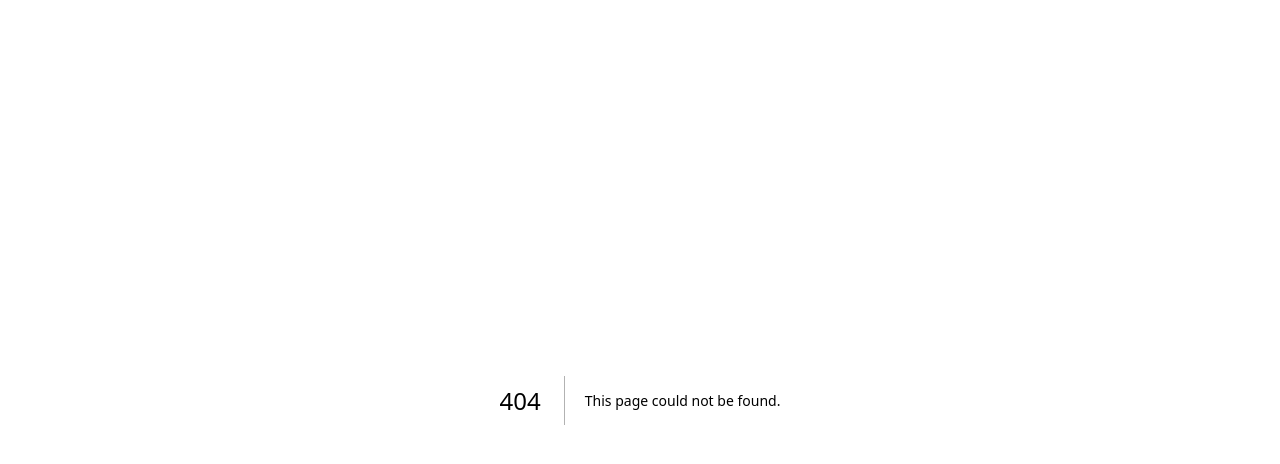
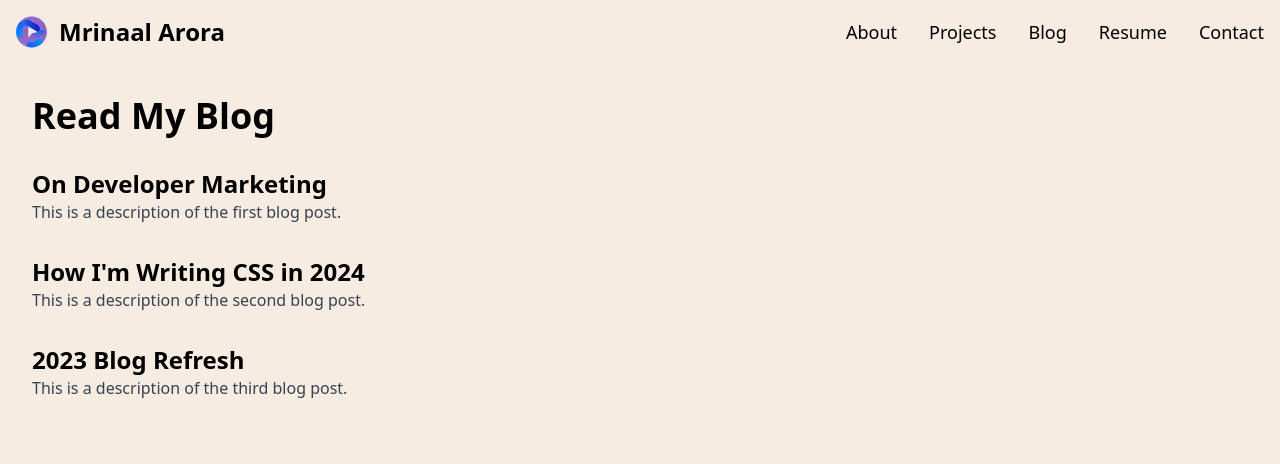
Before and after one commit to aroramrinaal/my-portfolio, a Next.js app: page /blog in a window 1280 px wide. Before the commit this address had no page. Shown: the top 464 px of the page. Built offline with nearby package versions, Linux system fonts and the light colour scheme.

Commit message:
ft: adding the blog page.

```diff
--- /dev/null
+++ b/src/pages/blog/index.tsx
@@ -0,0 +1,40 @@
+import React from 'react';
+import Link from 'next/link';
+import Navbar from '@/components/Navbar';
+
+interface BlogPost {
+  id: string;
+  title: string;
+  description: string;
+}
+
+const blogPosts: BlogPost[] = [
+  { id: '1', title: 'On Developer Marketing', description: 'This is a description of the first blog post.' },
+  { id: '2', title: 'How I\'m Writing CSS in 2024', description: 'This is a description of the second blog post.' },
+  { id: '3', title: '2023 Blog Refresh', description: 'This is a description of the third blog post.' },
+];
+
+const Blog: React.FC = () => {
+  return (
+    <div className="flex flex-col min-h-screen bg-linen">
+      <Navbar />
+      <div className="flex-grow p-8">
+        <h1 className="text-4xl font-bold mb-8">Read My Blog</h1>
+        <ul>
+          {blogPosts.map((post) => (
+            <li key={post.id} className="mb-8">
+              <Link href={`/blog/${post.id}`}>
+                <a className="text-2xl font-semibold text-black hover:underline">
+                  {post.title}
+                </a>
+              </Link>
+              <p className="text-gray-700">{post.description}</p>
+            </li>
+          ))}
+        </ul>
+      </div>
+    </div>
+  );
+};
+
+export default Blog;
```
